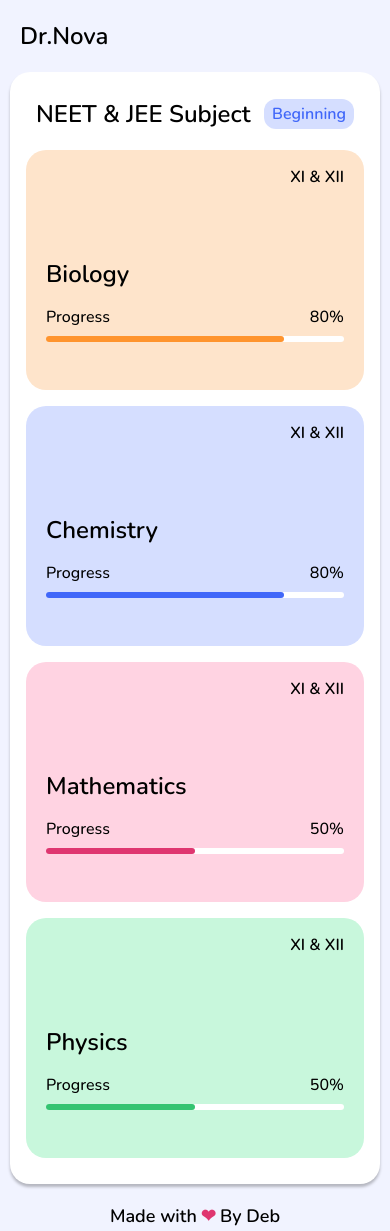
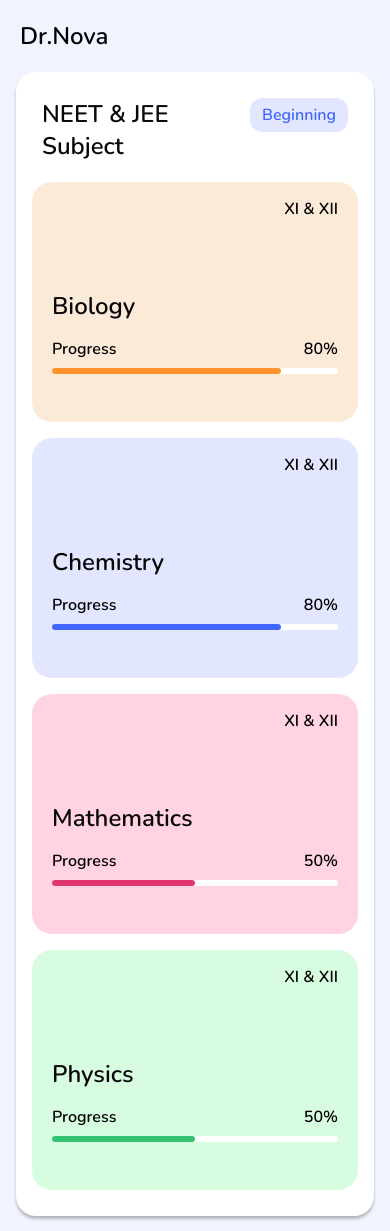
Before and after one commit to Bdeb121/Dr.Nova, a plain HTML site: page index.html in a window 390 px wide. Shown: the top 1231 px of the page. Drawn offline with nearby package versions, Linux system fonts and the light colour scheme.

Commit message:
Update main.css

```diff
--- a/css/main.css
+++ b/css/main.css
@@ -1,5 +1,37 @@
-/* @import url('https://fonts.googleapis.com/css2?family=Itim&display=swap'); */
 @import url('https://fonts.googleapis.com/css2?family=Nunito:wght@400;500;600&display=swap');
+:root {
+    --CL-1: #fcead9;
+    --CL-2: #e2e7ff;
+    --CL-3: #ffd3e2;
+    --CL-4: #d8fce0;
+    --CL-5: #d8f9ff;
+    --CL-6: #f1dfff;
+
+    --CD-1: #ff942e;
+    --CD-2: #4067f9;
+    --CD-3: #df3670;
+    --CD-4: #34c471;
+    --CD-5: #096c86;
+    --CD-6: #4f3ff0;
+
+    --SL-1: #ffd3e2;
+    --SL-2: #e2e7ff;
+    --SL-3: #d8fce0;
+    --SL-4: #f1dfff;
+
+    --SD-1: #df3670;
+    --SD-2: #4067f9;
+    --SD-3: #34c471;
+    --SD-4: #4f3ff0;
+
+    --cl-0: #ffffff;
+    --cl-1: #f1f3ff;
+    --cl-2: #f5f6fc;
+
+    --cd-0: #000000;
+    --cd-1: #090909;
+    --cd-2: #3a3b45;
+}
 * {
     margin: 0;
     padding: 0;
@@ -8,8 +40,7 @@
     user-select: none;
 }
 body {
-    background: #f1f3ff;
-    /* font-family: 'Itim', cursive; */
+    background: var(--cl-1);
     font-family: 'Nunito', sans-serif;
     font-weight: 600;
 }
@@ -18,17 +49,6 @@ body {
     justify-content: center;
     flex-direction: column;
 }
-/* body::-webkit-scrollbar{
-    width: 16px;
-}
-body::-webkit-scrollbar-track{
-    border-radius: 8px;
-    background: #fff;
-}
-body::-webkit-scrollbar-thumb{
-    border-radius: 8px;
-    background: #292929;
-} */
 .container .logo {
     display: flex;
     flex-wrap: nowrap;
@@ -40,7 +60,7 @@ body::-webkit-scrollbar-thumb{
     flex-direction: column;
     padding: 16px;
     margin: 10px 16px 16px;
-    background: #ffffff;
+    background: var(--cl-0);
     box-shadow: 0px 3px 3px 0px rgba(0, 0, 0, 0.25);
     border-radius: 20px;
     margin-bottom: 20px;
@@ -52,27 +72,29 @@ body::-webkit-scrollbar-thumb{
 }
 .middle .header .chapter{
     font-size: 24px;
+    color: var(--cd-1);
 }
 .middle .header .status{
-    align-self: center;
-    padding: 4px 8px;
+    align-self: start;
+    margin-left: 10px;
+    padding: 6px 12px;
     border-radius: 12px;
 }
 .status1{
-    background: #ffd3e2;
-    color: #df3670;
+    background: var(--SL-1);
+    color: var(--SD-1);
 }
 .status2{
-    background: #d5deff;
-    color: #4067f9;
+    background: var(--SL-2);
+    color: var(--SD-2);
 }
 .status3{
-    background: #c8f7dc;
-    color: #34c471;
+    background: var(--SL-3);
+    color: var(--SD-3);
 }
 .status4{
-    background: #fee4cb;
-    color: #ff942e;
+    background: var(--SL-4);
+    color: var(--SD-4);
 }
 .middle .cards{
     display: grid;
@@ -90,29 +112,23 @@ body::-webkit-scrollbar-thumb{
     height: 240px;
     padding: 16px 20px;
 }
-.middle .card:nth-child(8n+1){
-    background: #fee4cb;
+.cards .card:nth-child(6n + 1) {
+    background: var(--CL-1);
 }
-.middle .card:nth-child(8n+2){
-    background: #d5deff;
+.cards .card:nth-child(6n + 2) {
+    background: var(--CL-2);
 }
-.middle .card:nth-child(8n+3){
-    background: #ffd3e2;
+.cards .card:nth-child(6n + 3) {
+    background: var(--CL-3);
 }
-.middle .card:nth-child(8n+4){
-    background: #c8f7dc;
+.cards .card:nth-child(6n + 4) {
+    background: var(--CL-4);
 }
-.middle .card:nth-child(8n+5){
-    background: #dbf6fb;
+.cards .card:nth-child(6n + 5) {
+    background: var(--CL-5);
 }
-.middle .card:nth-child(8n+6){
-    background: #c8f7dc;
-}
-.middle .card:nth-child(8n+7){
-    background: #fee4cb;
-}
-.middle .card:nth-child(8n+8){
-    background: #e9e7fd;
+.cards .card:nth-child(6n + 6) {
+    background: var(--CL-6);
 }
 .card .class {
     display: flex;
@@ -125,13 +141,14 @@ body::-webkit-scrollbar-thumb{
 }
 .card .text a {
     text-decoration: none;
-    color: #000;
+    color: var(--cd-1);
+    cursor: pointer;
 }
 .card .prog {
     display: flex;
     margin-top: 16px;
+    color: var(--cd-0);
     justify-content: space-between;
-    font-weight: 500;
 }
 .card .bar {
     position: relative;
@@ -148,40 +165,35 @@ body::-webkit-scrollbar-thumb{
     border-radius: 12px;
     width: 100%;
 }
-.card:nth-child(8n+1) .bar span{
-    background: #ff942e;
+.card:nth-child(6n + 1) .bar span {
+    background: var(--CD-1);
 }
-.card:nth-child(8n+2) .bar span{
-    background: #4067f9;
+.card:nth-child(6n + 2) .bar span {
+    background: var(--CD-2);
 }
-.card:nth-child(8n+3) .bar span{
-    background: #df3670;
+.card:nth-child(6n + 3) .bar span {
+    background: var(--CD-3);
 }
-.card:nth-child(8n+4) .bar span{
-    background: #34c471;
+.card:nth-child(6n + 4) .bar span {
+    background: var(--CD-4);
 }
-.card:nth-child(8n+5) .bar span{
-    background: #096c86;
+.card:nth-child(6n + 5) .bar span {
+    background: var(--CD-5);
 }
-.card:nth-child(8n+6) .bar span{
-    background: #34c471;
-}
-.card:nth-child(8n+7) .bar span{
-    background: #ff942e;
-}
-.card:nth-child(8n+8) .bar span{
-    background: #4f3ff0;
+.card:nth-child(6n + 6) .bar span {
+    background: var(--CD-6);
 }
 .container .footer {
     margin: 10px 20px 20px;
     display: flex;
     justify-content: center;
-    font-size: 18px;
+    font-size: 20px;
+    color: var(--cd-1);
 }
 
 .container .footer span{
-    color: #df3670;
-    margin: 0 4px;
+    color: var(--CD-3);
+    margin: 0 6px;
 }
 
 @media (max-width: 1100px) {
@@ -194,13 +206,10 @@ body::-webkit-scrollbar-thumb{
         grid-template-columns: repeat(2, minmax(0, 1fr));
     }
     .card .text a {
-        cursor: none;
+        cursor: default;
     }
 }
 @media (max-width: 500px) {
-    .container .middle {
-        margin: 10px;
-    }
     .container .cards {
         grid-template-columns: repeat(1, minmax(0, 1fr));
     }
```
